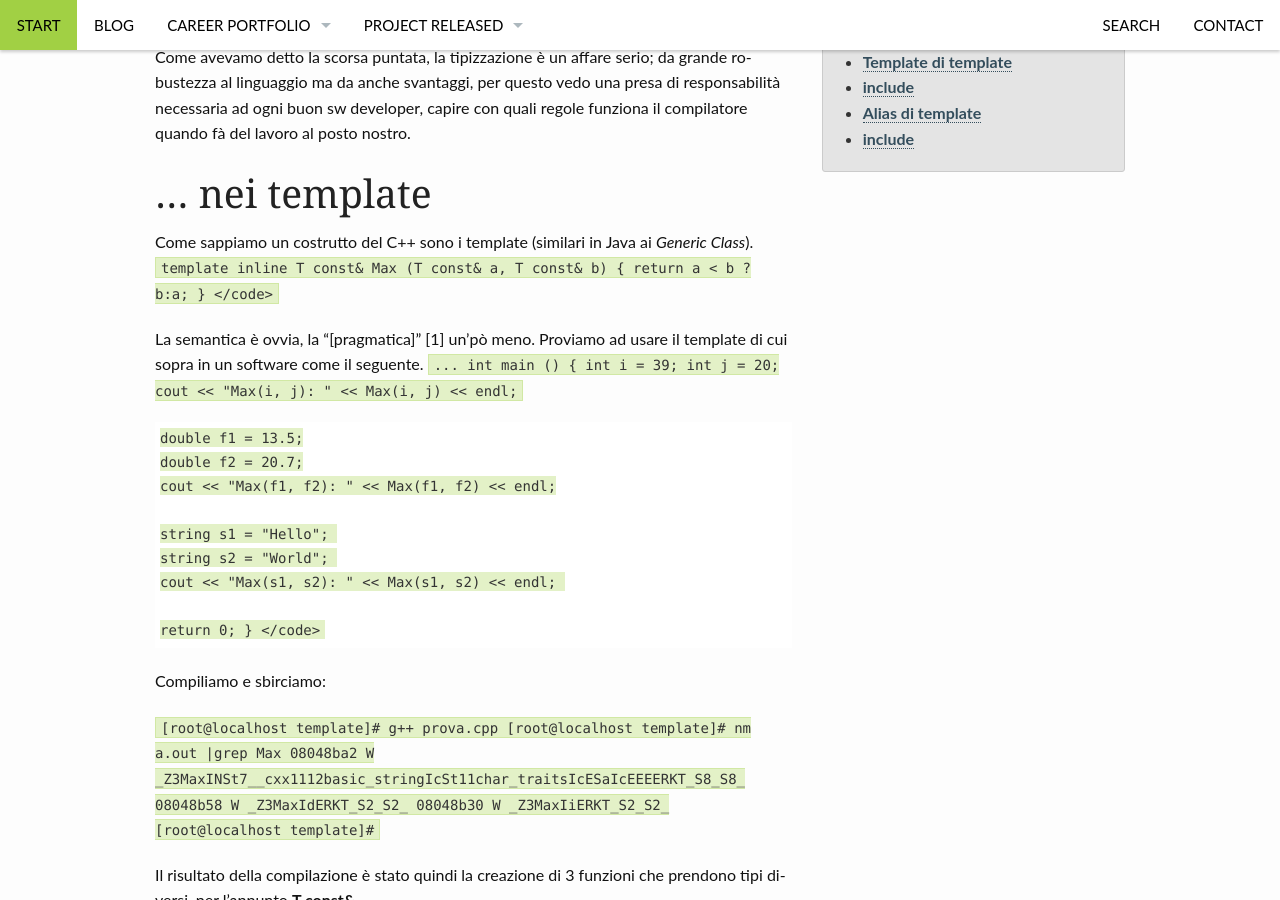
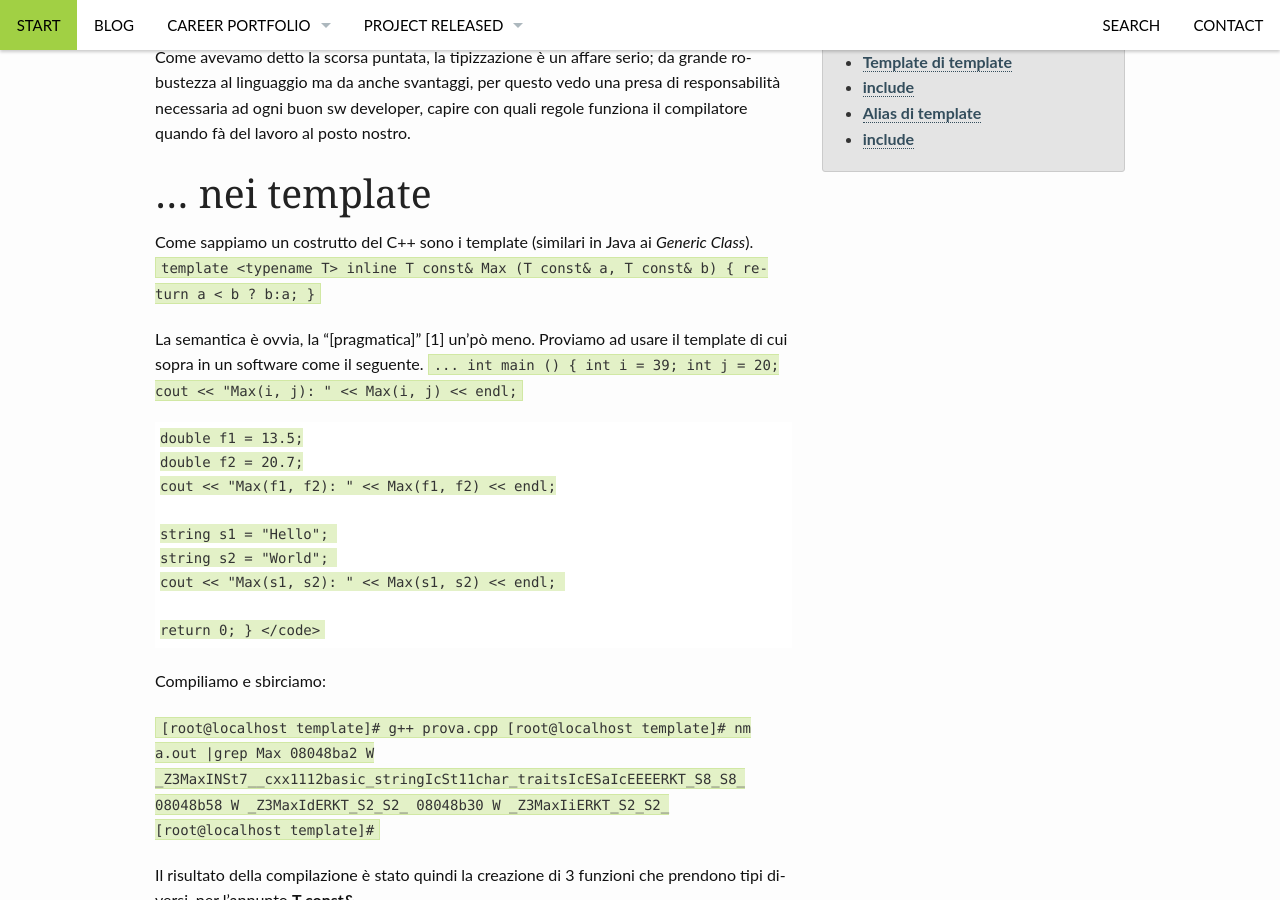
Before and after one commit to nicolarossi/nicolarossi.github.io, a Jekyll site: the page built from _posts/blog/2015-10-15-Elementare Watson.md, in a window 1280 px wide and 900 px high, scrolled down 366 px. Built offline with Jekyll 4.4.1, drawn with Linux system fonts in a browser that asks for light colours.

Commit message:
Correzione

```diff
--- a/_posts/blog/2015-10-15-Elementare Watson.md
+++ b/_posts/blog/2015-10-15-Elementare Watson.md
@@ -36,10 +36,10 @@ Come avevamo detto la scorsa puntata, la tipizzazione è un affare serio; da gra
 
 Come sappiamo un costrutto del C++ sono i template (similari in Java ai <i>Generic Class</i>).<br>
 <code>
-template <typename T>
+template &lt;typename T&gt;
 inline T const& Max (T const& a, T const& b)
 {
-    return a < b ? b:a;
+    return a &lt; b ? b:a;
 }
 </code>
 
```
